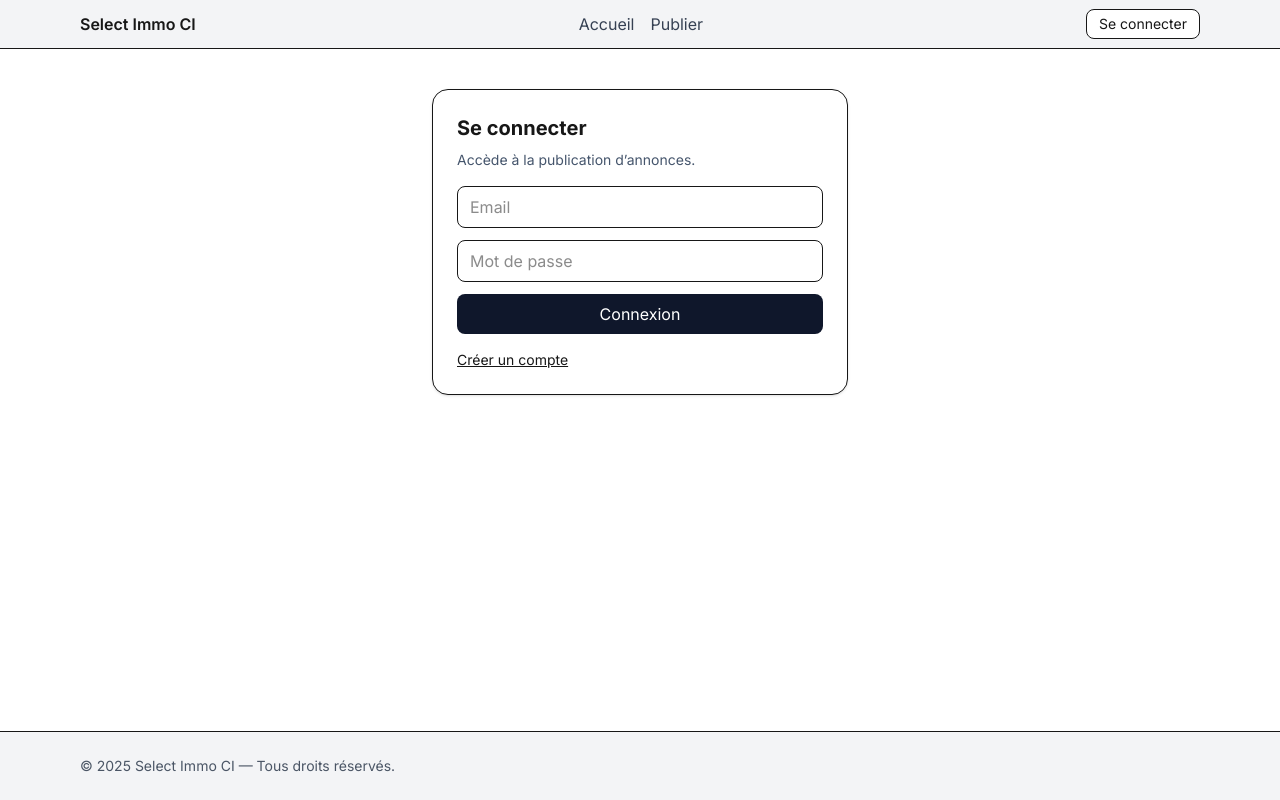
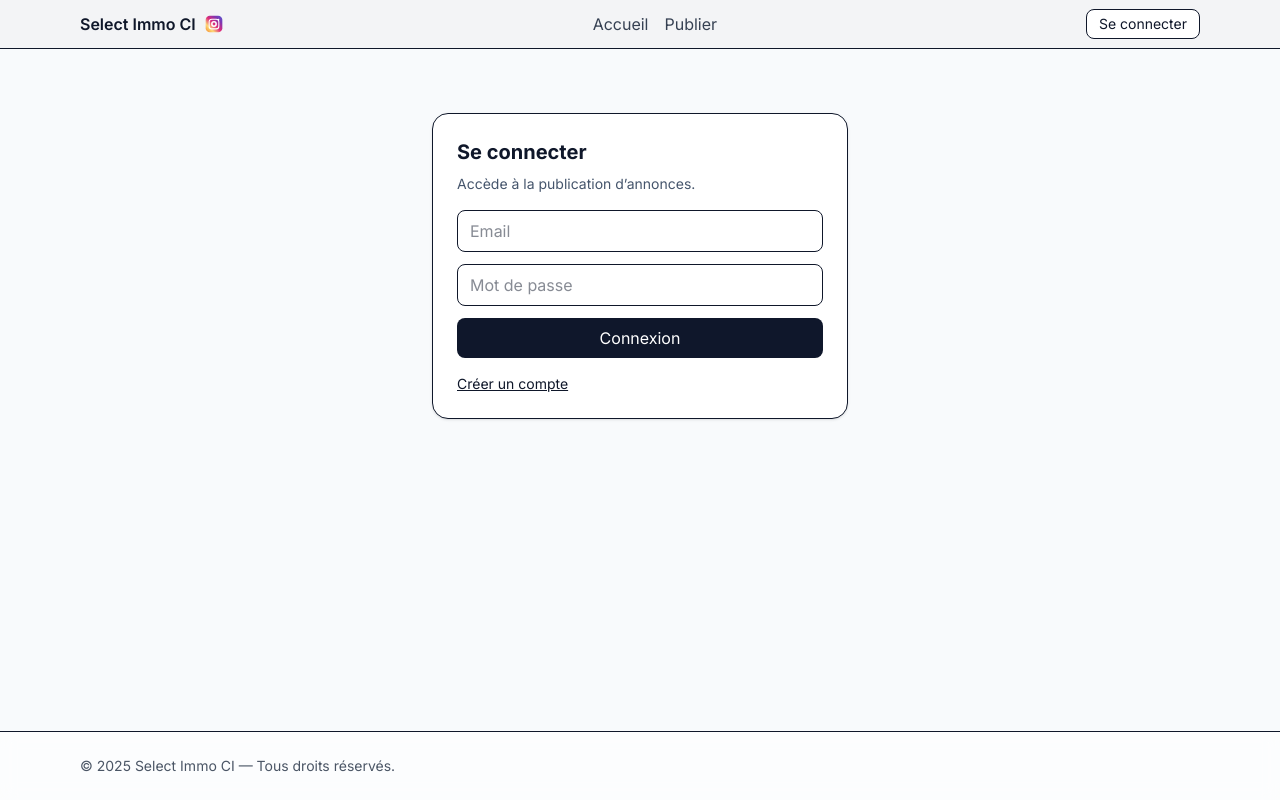
Before and after one commit to Ahmedbenak/select-immo, a Next.js app: page /login in a window 1280 px wide. Built offline with nearby package versions, Linux system fonts and the light colour scheme; no server answers.

Commit message:
changement background et changement partie publier ajout de fonctionnalité

```diff
--- a/app/globals.css
+++ b/app/globals.css
@@ -1,8 +1,10 @@
 @import "tailwindcss";
 
 :root {
-  --background: #ffffff;
-  --foreground: #171717;
+   --background: #f8fafc; /* slate-50 clair */
+  --foreground: #0f172a; /* slate-900 foncé */
+  color-scheme: light;   /* dit au navigateur de rester en clair */
+
 }
 
 @theme inline {
@@ -12,12 +14,7 @@
   --font-mono: var(--font-geist-mono);
 }
 
-@media (prefers-color-scheme: dark) {
-  :root {
-    --background: #0a0a0a;
-    --foreground: #ededed;
-  }
-}
+
 
 body {
   background: var(--background);
--- a/app/layout.js
+++ b/app/layout.js
@@ -1,8 +1,8 @@
 import "./globals.css";
 import { Inter } from "next/font/google";
-import Header from "@/components/Header"; // 👈 ton header global
+import Header from "@/components/Header";
 
-const inter = Inter({ subsets: ["latin"] });
+const inter = Inter({ subsets: ["latin"], display: "swap" });
 
 export const metadata = {
   title: "Select Immo CI",
@@ -11,17 +11,32 @@ export const metadata = {
 
 export default function RootLayout({ children }) {
   return (
-    <html lang="fr">
-      <body className={`${inter.className} bg-slate-50 text-slate-900`}>
+    <html lang="fr" className="h-full">
+      <body
+        className={`${inter.className} min-h-screen bg-gradient-to-b from-slate-50 to-slate-200 text-slate-900 antialiased`}
+      >
+        {/* --- Fond dégradé (Option A activée) --- */}
+        <div className="fixed inset-0 -z-10 pointer-events-none" />
+
+        {/* --- Option B (facultative) : image de fond légère ---
+            1) Place ton image dans /public/bg-abstract.png
+            2) Décommente ce bloc
+        */}
+        {/*
+        <div className="fixed inset-0 -z-10 bg-[url('/bg-abstract.png')] bg-fixed bg-cover bg-no-repeat opacity-90 pointer-events-none" />
+        */}
+
         <div className="min-h-dvh flex flex-col">
           {/* Header global */}
           <Header />
 
           {/* Contenu */}
-          <main className="flex-1">{children}</main>
+          <main className="flex-1">
+            <div className="max-w-6xl mx-auto px-4 py-6">{children}</div>
+          </main>
 
-          {/* Footer */}
-          <footer className="border-t bg-gray-100">
+          {/* Footer clair et lisible */}
+          <footer className="border-t bg-white/70 backdrop-blur supports-[backdrop-filter]:bg-white/60">
             <div className="max-w-6xl mx-auto px-4 py-6 text-sm text-gray-600">
               © {new Date().getFullYear()} Select Immo CI — Tous droits réservés.
             </div>
--- a/app/page.js
+++ b/app/page.js
@@ -103,7 +103,7 @@ export default function Home() {
                 animate={{ opacity: 1, y: 0 }}
                 transition={{ duration: 0.25, delay: idx * 0.03 }}
                 whileHover={{ y: -2 }}
-                className="relative bg-white rounded-2xl overflow-hidden border hover:shadow-sm transition"
+                className="relative bg-white rounded-2xl overflow-hidden shadow-md ring-1 ring-gray-200 hover:shadow-lg hover:-translate-y-0.5 transition duration-200"
               >
                 {primary?.url ? (
                   // eslint-disable-next-line @next/next/no-img-element
@@ -119,7 +119,7 @@ export default function Home() {
                   </div>
                 )}
 
-                <div className="p-3">
+                <div className="p-4">
                   <h3 className="font-bold text-lg text-black line-clamp-1">{it.title || 'Sans titre'}</h3>
 
                   <p className="text-sm text-gray-600">
@@ -130,7 +130,7 @@ export default function Home() {
                   </p>
                   <Link
                     href={`/listing/${it.id}`}
-  className="mt-3 inline-block rounded-md bg-blue-600 px-3 py-1.5 text-sm font-medium text-white hover:bg-blue-700 transition"
+                    className="mt-3 mb-6 inline-block rounded-md bg-blue-600 px-3 py-1.5 text-sm font-medium text-white hover:bg-blue-700 transition"
                   >
                     Voir le détail
                   </Link>
--- a/app/publier/page.js
+++ b/app/publier/page.js
@@ -1,26 +1,41 @@
+// app/publier/page.js
 'use client';
 import { useEffect, useState } from 'react';
+import { useRouter } from 'next/navigation';
 import { supabase } from '@/lib/supabaseClient';
-import { useRouter } from 'next/navigation';
+
+// Parse "300 000 xof" -> 300000
+function parseXOF(input) {
+  const digits = String(input || '').replace(/\D/g, '');
+  return digits ? parseInt(digits, 10) : 0;
+}
 
 export default function PublierPage() {
   const router = useRouter();
   const [user, setUser] = useState(null);
+  const [files, setFiles] = useState([]);
+  const [loading, setLoading] = useState(false);
+  const [err, setErr] = useState('');
+
   const [form, setForm] = useState({
     title: '',
-    price_xof: '',
     listing_type: 'location',
     property_type: 'appartement',
+    price_xof: '',
     city: 'Abidjan',
     commune: '',
     bedrooms: '',
-    description: ''
+    bathrooms: '',
+    furnished: false,
+    has_parking: false,
+    has_ac: false,
+    area_m2: '',
+    address: '',
+    description: '',
+    phone: '',
   });
-  const [files, setFiles] = useState([]); // <-- pas de <File[]>
-  const [loading, setLoading] = useState(false);
-  const [err, setErr] = useState('');
 
-  // Guard: nécessite connexion
+  // Auth guard
   useEffect(() => {
     supabase.auth.getUser().then(({ data }) => {
       if (!data?.user) router.push('/login');
@@ -28,39 +43,50 @@ export default function PublierPage() {
     });
   }, [router]);
 
-  async function onSubmit(e) { // <-- pas de React.FormEvent
+  async function onSubmit(e) {
     e.preventDefault();
     if (!user) return;
+
     setErr('');
     setLoading(true);
 
     try {
-      // 1) créer l'annonce en brouillon
+      const priceInt = parseXOF(form.price_xof);
+
+      const payload = {
+        owner_id: user.id,
+        status: 'published', // ou 'draft' si tu veux une validation
+        title: form.title?.trim() || null,
+        listing_type: form.listing_type,
+        property_type: form.property_type,
+        price_xof: priceInt,
+        city: form.city || null,
+        commune: form.commune || null,
+        bedrooms: form.bedrooms ? Number(form.bedrooms) : null,
+        bathrooms: form.bathrooms ? Number(form.bathrooms) : null,
+        furnished: !!form.furnished,
+        has_parking: !!form.has_parking,
+        has_ac: !!form.has_ac,
+        area_m2: form.area_m2 ? Number(form.area_m2) : null,
+        address: form.address || null,
+        description: form.description || null,
+        phone: form.phone || null,
+        email: user.email || null, // pris automatiquement du compte connecté
+      };
+
       const { data: listing, error } = await supabase
         .from('listings')
-        .insert({
-          owner_id: user.id,
-          status: 'published',
-          title: form.title?.trim() || null,
-          price_xof: Number(form.price_xof || 0),
-          listing_type: form.listing_type,
-          property_type: form.property_type,
-          city: form.city || null,
-          commune: form.commune || null,
-          bedrooms: form.bedrooms ? Number(form.bedrooms) : null,
-          description: form.description || null
-        })
+        .insert(payload)
         .select('*')
         .single();
 
       if (error) {
-        console.error('INSERT LISTING ERROR', error);
         setErr(error.message);
         setLoading(false);
         return;
       }
 
-      // 2) upload des images + insertion listing_images
+      // Upload images
       for (let i = 0; i < files.length; i++) {
         const f = files[i];
         const path = `${listing.id}/${Date.now()}-${f.name}`;
@@ -73,7 +99,7 @@ export default function PublierPage() {
         const ins = await supabase.from('listing_images').insert({
           listing_id: listing.id,
           url: pub.publicUrl,
-          is_primary: i === 0
+          is_primary: i === 0,
         });
         if (ins.error) console.error('INSERT IMAGE ROW ERROR', ins.error);
       }
@@ -81,63 +107,51 @@ export default function PublierPage() {
       alert('Annonce publiée avec succès !');
       router.push(`/listing/${listing.id}`);
     } catch (e) {
-      console.error('SUBMIT FATAL ERROR', e);
+      console.error(e);
       setErr(e?.message || 'Une erreur est survenue.');
     } finally {
       setLoading(false);
     }
   }
 
-  if (!user) return null; // court-circuit pendant la redirection
+  if (!user) return null;
 
   return (
     <section className="max-w-3xl mx-auto px-4 py-8">
       <div className="bg-white border rounded-2xl p-6 shadow-sm">
         <h1 className="text-xl font-bold mb-1">Publier une annonce</h1>
         <p className="text-sm text-slate-600 mb-4">
-          Remplis les infos du bien et ajoute des photos. L’annonce sera créée comme <b>brouillon</b>.
-        </p>
+          Renseigne les informations du bien et ajoute des photos.</p>
 
-        {/* Affichage conditionnel de l'erreur */}
         {err && (
           <p className="text-red-600 mb-3 font-medium" role="alert" aria-live="polite">
             {err}
           </p>
         )}
 
-        <form onSubmit={onSubmit} className="grid gap-3">
+        <form onSubmit={onSubmit} className="grid gap-4">
+          {/* Titre */}
           <input
             className="border rounded-lg px-3 py-2"
-            placeholder="Titre"
+            placeholder="Titre de l'annonce"
             onChange={(e) => setForm((f) => ({ ...f, title: e.target.value }))}
           />
 
-          <div className="grid grid-cols-2 gap-3">
-            <input
-              className="border rounded-lg px-3 py-2"
-              placeholder="Prix (XOF)"
-              onChange={(e) => setForm((f) => ({ ...f, price_xof: e.target.value }))}
-            />
-            <input
-              className="border rounded-lg px-3 py-2"
-              placeholder="Chambres"
-              onChange={(e) => setForm((f) => ({ ...f, bedrooms: e.target.value }))}
-            />
-          </div>
-
+          {/* Offre & Type de bien */}
           <div className="grid grid-cols-2 gap-3">
             <select
               className="border rounded-lg px-3 py-2"
+              defaultValue="location"
               onChange={(e) => setForm((f) => ({ ...f, listing_type: e.target.value }))}
-              defaultValue="location"
             >
               <option value="location">Location</option>
               <option value="vente">Vente</option>
             </select>
+
             <select
               className="border rounded-lg px-3 py-2"
+              defaultValue="appartement"
               onChange={(e) => setForm((f) => ({ ...f, property_type: e.target.value }))}
-              defaultValue="appartement"
             >
               <option>appartement</option>
               <option>maison</option>
@@ -148,20 +162,89 @@ export default function PublierPage() {
             </select>
           </div>
 
+          {/* Prix */}
+          <input
+            className="border rounded-lg px-3 py-2"
+            placeholder="Prix (Franc CFA) — ex : 300 000"
+            value={form.price_xof}
+            onChange={(e) => setForm((f) => ({ ...f, price_xof: e.target.value }))}
+          />
+
+          {/* Ville & Commune */}
           <div className="grid grid-cols-2 gap-3">
             <input
               className="border rounded-lg px-3 py-2"
-              placeholder="Ville (ex: Abidjan)"
+              placeholder="Ville (ex : Abidjan)"
               defaultValue="Abidjan"
               onChange={(e) => setForm((f) => ({ ...f, city: e.target.value }))}
             />
             <input
               className="border rounded-lg px-3 py-2"
-              placeholder="Commune (ex: Cocody)"
+              placeholder="Commune (ex : Cocody)"
               onChange={(e) => setForm((f) => ({ ...f, commune: e.target.value }))}
             />
           </div>
 
+          {/* Chambres & Salles de bain */}
+          <div className="grid grid-cols-2 gap-3">
+            <input
+              className="border rounded-lg px-3 py-2"
+              placeholder="Chambres"
+              inputMode="numeric"
+              onChange={(e) => setForm((f) => ({ ...f, bedrooms: e.target.value }))}
+            />
+            <input
+              className="border rounded-lg px-3 py-2"
+              placeholder="Salles de bain"
+              inputMode="numeric"
+              onChange={(e) => setForm((f) => ({ ...f, bathrooms: e.target.value }))}
+            />
+          </div>
+
+          {/* Meublé / Parking / Clim */}
+          <div className="grid grid-cols-3 gap-3">
+            <label className="flex items-center gap-2 border rounded-lg px-3 py-2">
+              <input
+                type="checkbox"
+                checked={form.furnished}
+                onChange={(e) => setForm((f) => ({ ...f, furnished: e.target.checked }))}
+              />
+              <span>Meublé</span>
+            </label>
+            <label className="flex items-center gap-2 border rounded-lg px-3 py-2">
+              <input
+                type="checkbox"
+                checked={form.has_parking}
+                onChange={(e) => setForm((f) => ({ ...f, has_parking: e.target.checked }))}
+              />
+              <span>Parking</span>
+            </label>
+            <label className="flex items-center gap-2 border rounded-lg px-3 py-2">
+              <input
+                type="checkbox"
+                checked={form.has_ac}
+                onChange={(e) => setForm((f) => ({ ...f, has_ac: e.target.checked }))}
+              />
+              <span>Climatisation</span>
+            </label>
+          </div>
+
+          {/* Surface */}
+          <input
+            className="border rounded-lg px-3 py-2"
+            placeholder="Surface (m²)"
+            inputMode="numeric"
+            onChange={(e) => setForm((f) => ({ ...f, area_m2: e.target.value }))}
+          />
+
+          {/* Adresse */}
+          <input
+            className="border rounded-lg px-3 py-2"
+            placeholder="Adresse (facultatif)"
+            onChange={(e) => setForm((f) => ({ ...f, address: e.target.value }))}
+          />
+
+          {/* Description */}
           <textarea
             rows={5}
             className="border rounded-lg px-3 py-2"
@@ -169,21 +252,41 @@ export default function PublierPage() {
             onChange={(e) => setForm((f) => ({ ...f, description: e.target.value }))}
           />
 
-          <div>
-            <label className="text-sm mb-1 block">Photos (jpeg/png, plusieurs autorisées)</label>
+          {/* Téléphone */}
+          <input
+            className="border rounded-lg px-3 py-2"
+            placeholder="Téléphone"
+            onChange={(e) => setForm((f) => ({ ...f, phone: e.target.value }))}
+          />
+
+          {/* Photos — bouton épuré */}
+          <div className="flex items-center gap-3">
             <input
+              id="photos"
               type="file"
               accept="image/*"
               multiple
+              className="hidden"
               onChange={(e) => setFiles(Array.from(e.target.files || []))}
             />
+            <label
+              htmlFor="photos"
+              className="cursor-pointer inline-flex items-center justify-center rounded-lg border px-4 py-2 bg-white hover:bg-slate-50 shadow-sm"
+            >
+              Sélectionner des photos
+            </label>
+            <span className="text-sm text-slate-600">
+              {files.length === 0
+                ? 'Aucun fichier choisi'
+                : `${files.length} fichier(s) sélectionné(s)`}
+            </span>
           </div>
 
           <button
             disabled={loading}
-            className="px-4 py-2 rounded-lg bg-slate-900 text-white hover:opacity-90 disabled:opacity-60"
+            className="mt-2 px-4 py-2 rounded-lg bg-slate-900 text-white hover:opacity-90 disabled:opacity-60"
           >
-            {loading ? 'Envoi…' : 'Enregistrer'}
+            {loading ? 'Envoi…' : 'Publier mon annonce'}
           </button>
         </form>
       </div>
--- a/components/Header.jsx
+++ b/components/Header.jsx
@@ -5,6 +5,9 @@ import { supabase } from '@/lib/supabaseClient';
 
 export default function Header() {
   const [user, setUser] = useState(null);
+
+  // 👉 Remplace par ton vrai compte
+  const INSTAGRAM_URL = 'https://www.instagram.com/select_immo_ci/';
 
   useEffect(() => {
     supabase.auth.getUser().then(({ data }) => setUser(data?.user || null));
@@ -18,23 +21,57 @@ export default function Header() {
   return (
     <header className="sticky top-0 z-50 bg-gray-100 border-b">
       <div className="max-w-6xl mx-auto px-4 h-12 flex items-center justify-between">
-        {/* Logo / Brand */}
-        <Link href="/" className="font-semibold">
-          Select Immo CI
-        </Link>
+        {/* Groupe gauche : Titre + icône Instagram */}
+        <div className="flex items-center gap-2">
+          <Link href="/" className="font-semibold">
+            Select Immo CI
+          </Link>
 
-        {/* Catégories (barre grise) */}
+          {/* Icône Instagram colorée (gradient), cliquable */}
+          <a
+            href={INSTAGRAM_URL}
+            target="_blank"
+            rel="noopener noreferrer"
+            aria-label="Ouvrir Instagram"
+            title="Instagram"
+            className="inline-flex h-5 w-5 items-center justify-center hover:opacity-90 active:scale-95 transition"
+          >
+            <svg
+              viewBox="0 0 24 24"
+              className="h-5 w-5"
+              xmlns="http://www.w3.org/2000/svg"
+              aria-hidden="true"
+            >
+              <defs>
+                <linearGradient id="igGradient" x1="0%" y1="100%" x2="100%" y2="0%">
+                  <stop offset="0%" stopColor="#f58529"/>
+                  <stop offset="25%" stopColor="#feda77"/>
+                  <stop offset="50%" stopColor="#dd2a7b"/>
+                  <stop offset="75%" stopColor="#8134af"/>
+                  <stop offset="100%" stopColor="#515bd4"/>
+                </linearGradient>
+              </defs>
+              {/* Fond arrondi en dégradé */}
+              <rect x="2" y="2" width="20" height="20" rx="5" fill="url(#igGradient)"/>
+              {/* Caméra blanche */}
+              <path fill="#fff" d="M12 8.5a3.5 3.5 0 1 0 0 7 3.5 3.5 0 0 0 0-7zm0 5.2a1.7 1.7 0 1 1 0-3.4 1.7 1.7 0 0 1 0 3.4z"/>
+              <circle cx="17.3" cy="6.7" r="1.1" fill="#fff"/>
+              <rect x="6.2" y="6.2" width="11.6" height="11.6" rx="3.2" ry="3.2" fill="none" stroke="#fff" strokeWidth="1.3"/>
+            </svg>
+          </a>
+        </div>
+
+        {/* Catégories (centre) */}
         <nav className="hidden sm:flex gap-4 text-gray-700">
           <Link href="/">Accueil</Link>
           <Link href="/publier">Publier</Link>
-          {/* Ajoute d’autres catégories si besoin */}
         </nav>
 
-        {/* Auth à droite */}
+        {/* Auth (droite) */}
         <div className="flex items-center gap-2">
           {user ? (
             <>
-              <span className="text-sm text-gray-700">Bonjour</span>
+              <span className="hidden sm:inline text-sm text-gray-700">Bonjour</span>
               <button
                 onClick={handleSignOut}
                 className="text-sm rounded-lg border px-3 py-1 bg-white hover:bg-gray-50"
```
